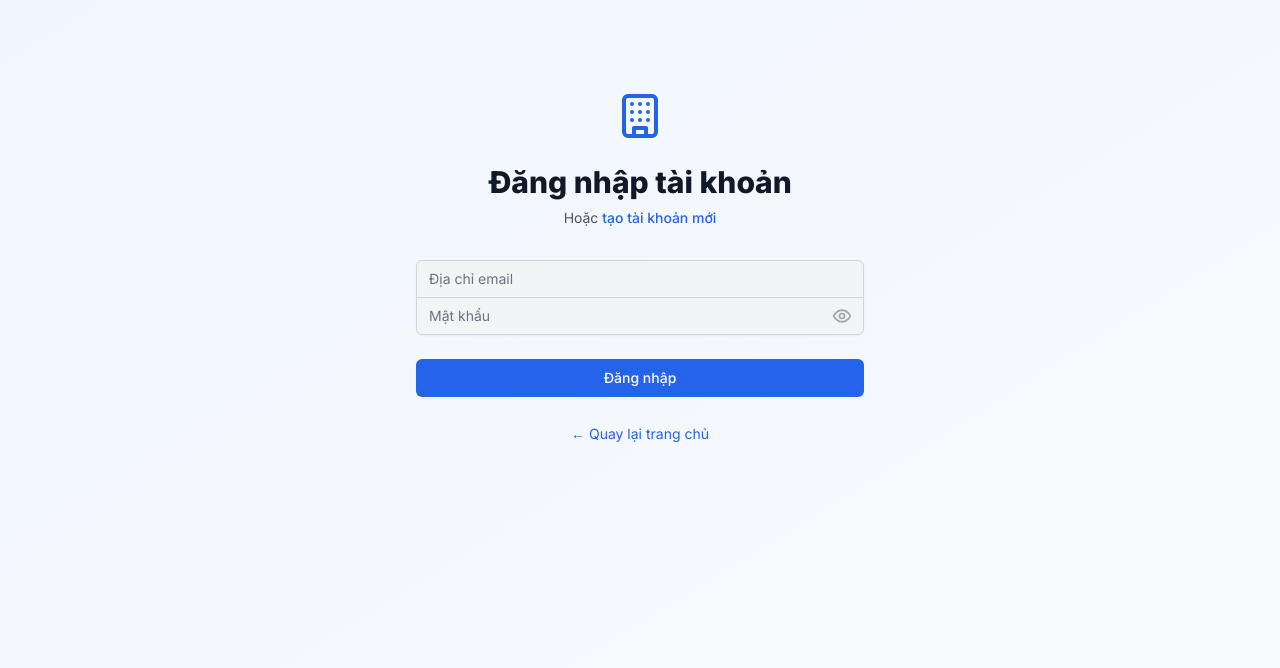
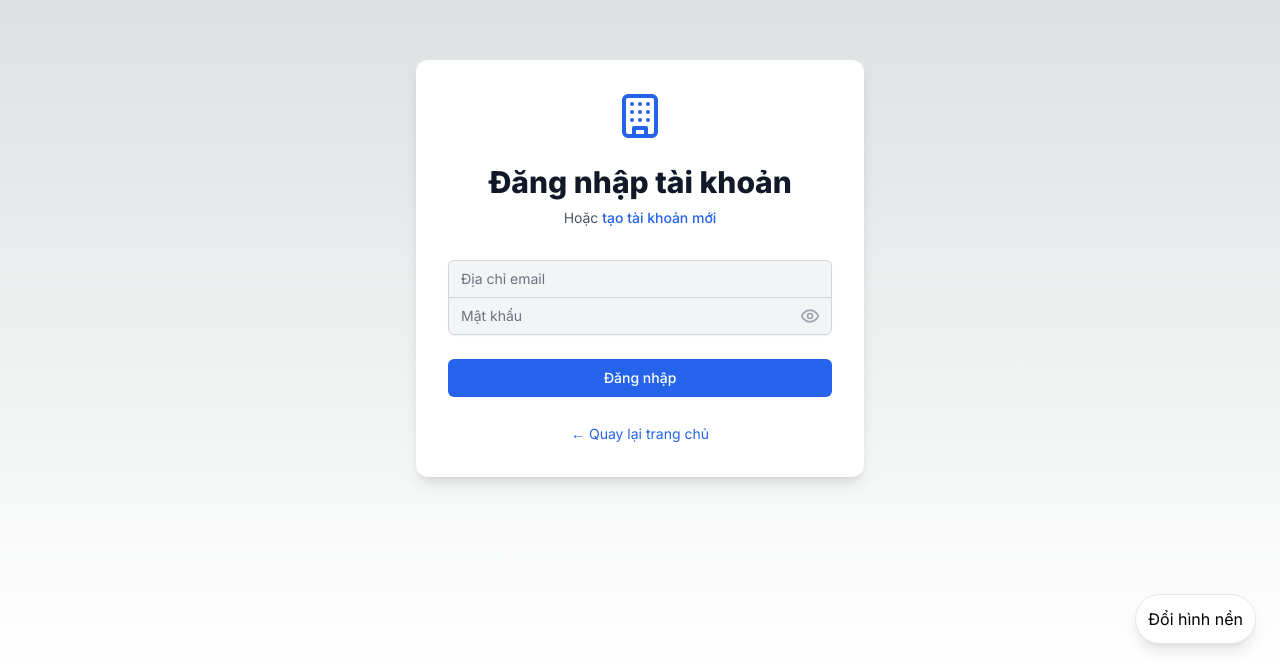
Before and after one commit to natsusuke0215/Citizen-Management, a Next.js app: page /login in a window 1280 px wide. Shown: the part 132-800 px from the top of the page. Built offline with nearby package versions, Linux system fonts and the light colour scheme.

Commit message:
fc: addvpicture login

```diff
--- a/app/login/page.tsx
+++ b/app/login/page.tsx
@@ -1,12 +1,24 @@
  'use client'
 
-import { useState } from 'react'
+import { useState, useRef, useEffect } from 'react'
 import { useRouter } from 'next/navigation'
 import Link from 'next/link'
 import { Building, Eye, EyeOff } from 'lucide-react'
 import toast from 'react-hot-toast'
 
 export default function LoginPage() {
+  const [bgImage, setBgImage] = useState<string | null>(null)
+  const fileInputRef = useRef<HTMLInputElement | null>(null)
+
+  useEffect(() => {
+    // Load persisted background from localStorage if present
+    try {
+      const stored = localStorage.getItem('loginBackground')
+      if (stored) setBgImage(stored)
+    } catch (e) {
+      // ignore
+    }
+  }, [])
   const [email, setEmail] = useState('')
   const [password, setPassword] = useState('')
   const [showPassword, setShowPassword] = useState(false)
@@ -45,8 +57,48 @@ export default function LoginPage() {
     }
   }
 
+  const triggerFileSelect = () => {
+    fileInputRef.current?.click()
+  }
+
+  const onFileChange = (e: React.ChangeEvent<HTMLInputElement>) => {
+    const file = e.target.files?.[0]
+    if (!file) return
+    const reader = new FileReader()
+    reader.onload = () => {
+      const result = reader.result as string
+      setBgImage(result)
+      try {
+        localStorage.setItem('loginBackground', result)
+      } catch (err) {
+        // ignore
+      }
+    }
+    reader.readAsDataURL(file)
+  }
+
   return (
-    <div className="min-h-screen bg-gradient-to-br from-primary-50 to-secondary-50 flex items-center justify-center py-12 px-4 sm:px-6 lg:px-8">
+    <div
+      className="min-h-screen flex items-center justify-center py-12 px-4 sm:px-6 lg:px-8"
+      style={{
+        backgroundImage: bgImage ? `url(${bgImage})` : undefined,
+        backgroundSize: 'cover',
+        backgroundPosition: 'center',
+        backgroundRepeat: 'no-repeat'
+      }}
+    >
+      {/* Hidden file input */}
+      <input
+        ref={fileInputRef}
+        type="file"
+        accept="image/*"
+        className="hidden"
+        onChange={onFileChange}
+      />
+
+      {/* Card container */}
+      <div className="max-w-md w-full">
+        <div className="bg-white rounded-xl shadow-lg p-8">
           <div className="max-w-md w-full space-y-8">
             <div>
               <div className="flex justify-center">
@@ -127,5 +179,17 @@ export default function LoginPage() {
             </form>
           </div>
         </div>
+      </div>
+
+      {/* Change background button */}
+      <button
+        type="button"
+        onClick={triggerFileSelect}
+        className="fixed bottom-6 right-6 z-50 bg-white border border-gray-200 rounded-full p-3 shadow-lg hover:shadow-xl focus:outline-none"
+        title="Đổi hình nền"
+      >
+        Đổi hình nền
+      </button>
+    </div>
   )
 }
```
Lines whose indentation alone changed are shown as unchanged.
